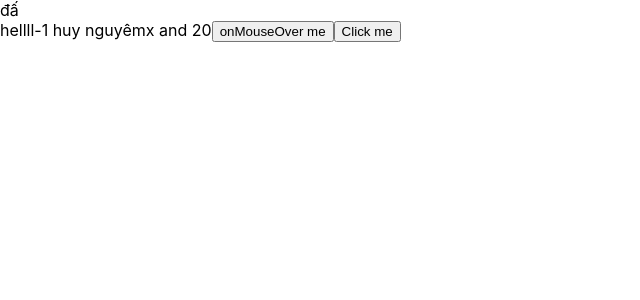
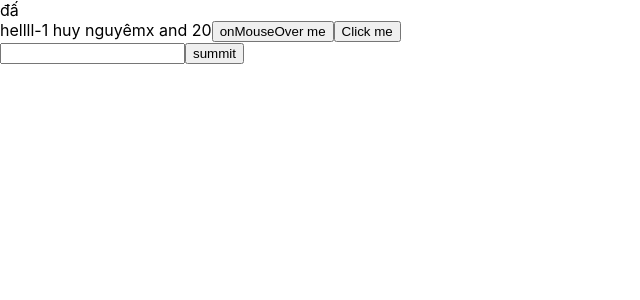
Before and after one commit to nguyenquanghuy12052005/react-learning, a React (Create React App) app: page / in a window 1280 px wide. Shown: the top 300 px of the page, without its empty margins (0-640 px from the left). Built offline with nearby package versions, Linux system fonts and the light colour scheme.

Commit message:
form submit

```diff
--- a/src/components/MyComponent.js
+++ b/src/components/MyComponent.js
@@ -23,13 +23,29 @@
 console.log(event);
 }
 
+
+handerOnchangeInput = (event)=>{
+this.setState  ({
+    name: event.target.value
+})
+}
+
+handerOnSubmit = (event) => {
+event.preventDefault(); //hàm ngăn load lại trang khi submit
+console.log(this.state);
+}
+
     //  JSX
     render(){
         return (
             <div>hellll-1 {this.state.name} and {this.state.age}
             <button onMouseOver={this.onmoursoverClick}>onMouseOver me</button>
+             <button onClick={this.handerClick}>Click me</button>
 
-             <button onClick={this.handerClick}>Click me</button>
+             <form onSubmit={(event) => this.handerOnSubmit(event)}>
+                <input type="text" onChange={(event) => this.handerOnchangeInput(event)}></input>
+                <button>summit</button>
+             </form>
             </div>
         );
    }
```
